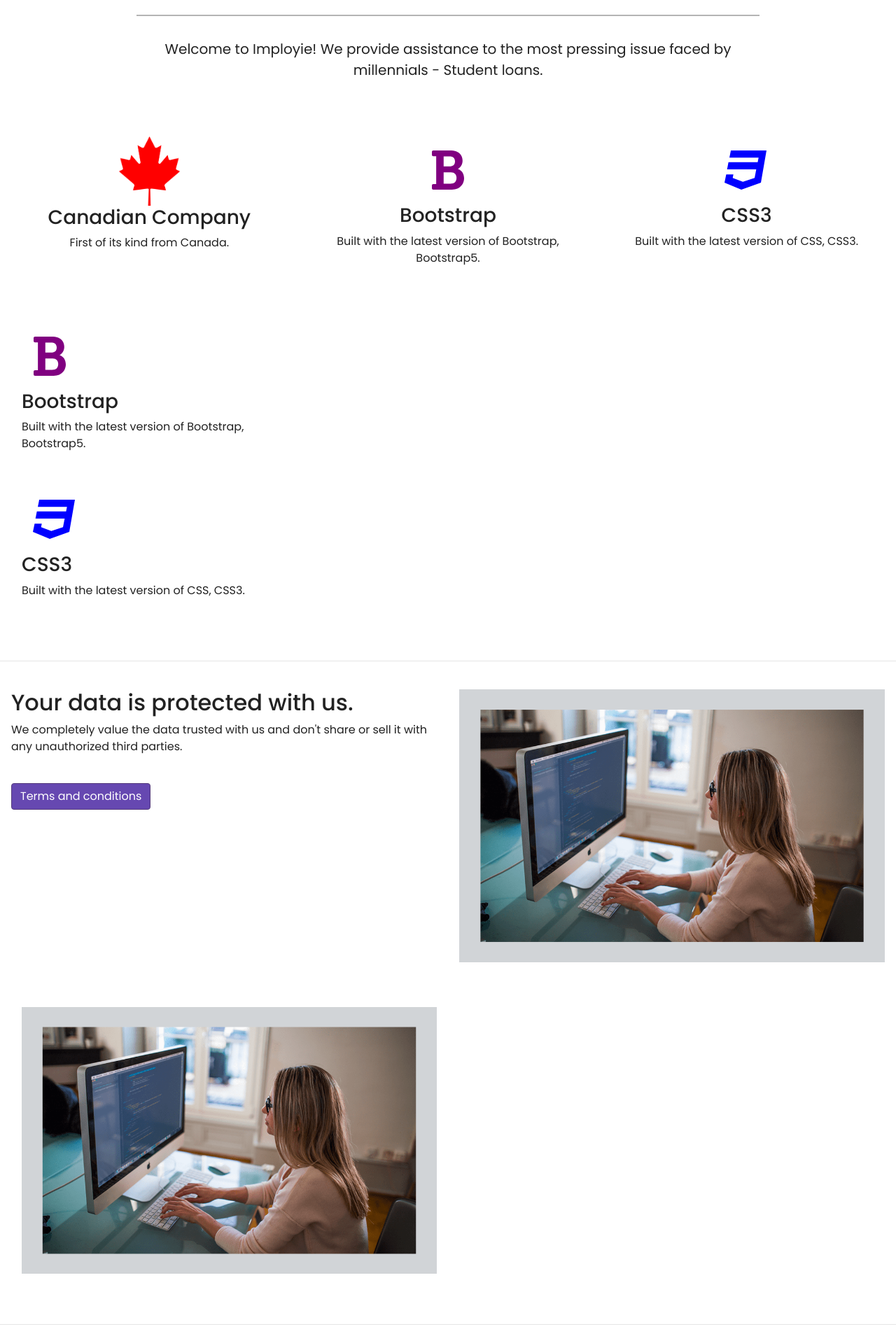
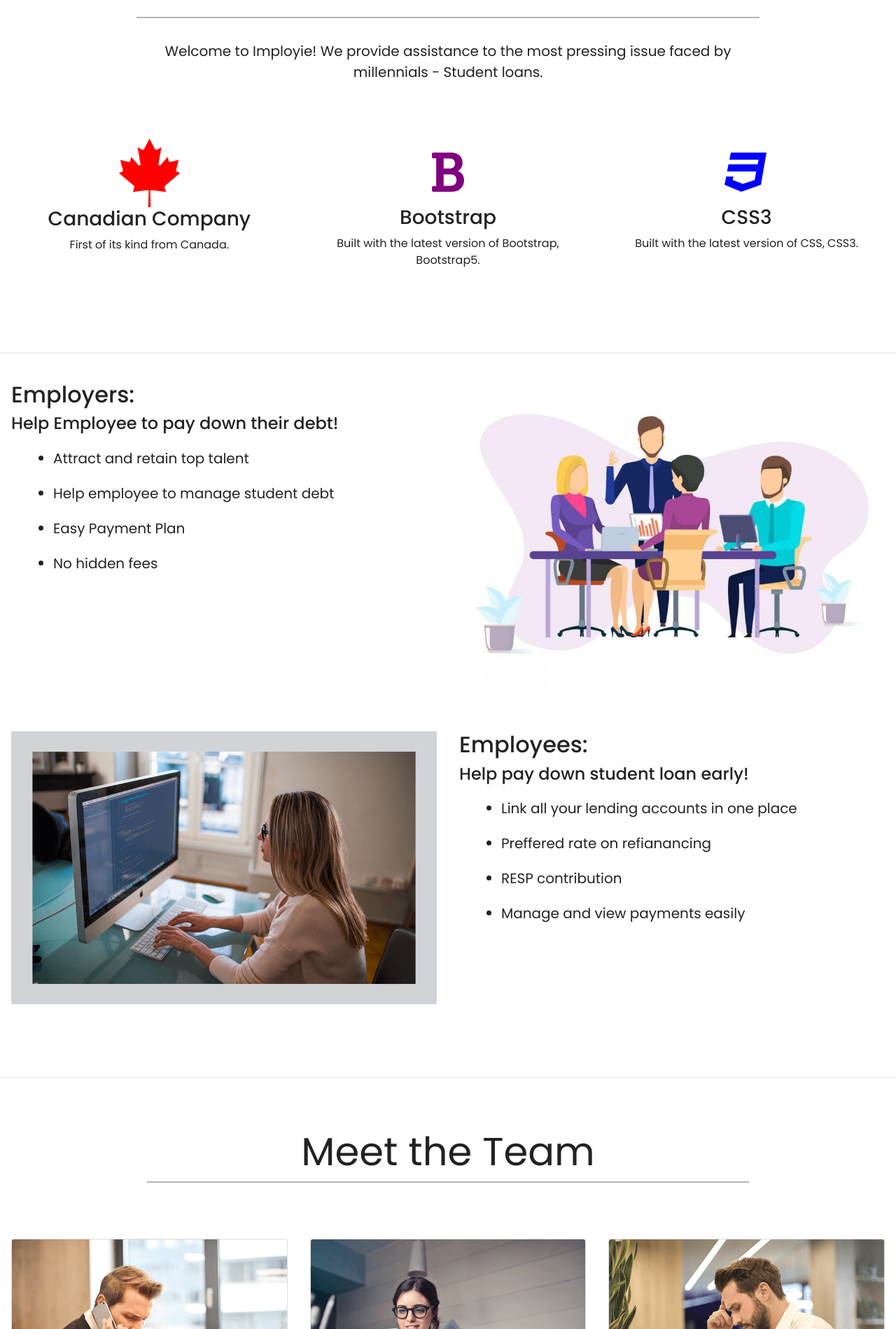
Before and after one commit to Kartik-Sangwan/Buddhi, a Flask app: page / in a window 1280 px wide. Shown: the part 1252-3151 px from the top of the page at 70% size. Run offline with Flask 2, Linux system fonts and the light colour scheme; some libraries are stand-ins or nearby versions.

Commit message:
Front Page Completed

```diff
--- a/flask_login/main/static/Stylesheets/style.css
+++ b/flask_login/main/static/Stylesheets/style.css
@@ -72,6 +72,11 @@ body {
   width: 95%;
   margin-top: 0.3rem;
   margin-bottom: 1rem;
+}
+
+li {
+  margin: 20px;
+  font-size: 20px;
 }
 
 .fa-code {
@@ -169,12 +174,13 @@ hr.light-100 {
   max-height: 100%;
 }
 
-
 /*---Media Queries --*/
 
 @media (max-width: 992px) {
+  body {
     font-size: 4rem;
     padding: 2rem;
+  }
 }
 
 @media (max-width: 768px) {
@@ -216,7 +222,6 @@ hr.light-100 {
   }
 }
 
-
 /*---Firefox Bug Fix --*/
 
 .carousel-item {
@@ -226,7 +231,6 @@ hr.light-100 {
   -webkit-backface-visibility: visible;
   backface-visibility: visible;
 }
-
 
 /*--- Fixed Background Image --*/
 
@@ -261,13 +265,11 @@ figure {
   will-change: transform;
 }
 
-
 /*--- Bootstrap Padding Fix --*/
 
 [class*="col-"] {
   padding: 1rem;
 }
-
 
 /*
 Extra small (xs) devices (portrait phones, less than 576px)
--- a/flask_login/main/templates/index.html
+++ b/flask_login/main/templates/index.html
@@ -28,13 +28,11 @@
                         <a class="nav-link" href="#">Home</a>
                     </li>
                     <li class="nav-item">
-                        <a class="nav-link" href="{{ url_for('about') }}">About</a>
+                        <a class="nav-link" href="#team-section">Team</a>
                     </li>
+
                     <li class="nav-item">
-                        <a class="nav-link" href="#">Team</a>
-                    </li>
-                    <li class="nav-item">
-                        <a class="nav-link" href="#">Service</a>
+                        <a class="nav-link" href="#connect">Connect</a>
                     </li>
                     <li class="nav-item">
                         <a class="nav-link" href="{{ url_for('login') }}">Login</a>
@@ -67,15 +65,17 @@
                 <div class="carousel-caption">
                     <!-- <h1 class="display-2"></h1> -->
                     <h3>Give your employees the gift of student loan assistance by choosing Employie.</h3>
+                    <button type="button" class="btn btn-outline-light btn-lg">DEMO</button>
+                    <button type="button" class="btn btn-primary btn-lg">GET STARTED</button>
                 </div>
             </div>
-            <div class="carousel-item">
+            <!-- <div class="carousel-item">
                 <img src="../static/img/background3.png" alt="" />
+            </div> -->
         </div>
-        </div>
-        <div class="carousel-item">
+        <!-- <div class="carousel-item">
             <img src="../static/img/background3.png" alt="" />
-        </div>
+        </div> -->
     </div>
     </div>
 
@@ -131,7 +131,7 @@
                 <p>Built with the latest version of CSS, CSS3.</p>
             </div>
         </div>
-        <div class="col-xs-12 col-sm-6 col-md-4">
+        <!-- <div class="col-xs-12 col-sm-6 col-md-4">
             <i class="fas fa-bold"></i>
             <h3>Bootstrap</h3>
             <p>Built with the latest version of Bootstrap, Bootstrap5.</p>
@@ -140,7 +140,7 @@
             <i class="fab fa-css3"></i>
             <h3>CSS3</h3>
             <p>Built with the latest version of CSS, CSS3.</p>
-        </div>
+        </div> -->
     </div>
     <hr class="my-4" />
     </div>
@@ -148,36 +148,53 @@
     <div class="container-fluid padding">
         <div class="row padding">
             <div class="col-lg-6">
-                <h2>Your data is protected with us.</h2>
+                <!-- <h2>Your data is protected with us.</h2>
                 <p>
                     We completely value the data trusted with us and don't share or sell it with any unauthorized third parties.
                 </p>
-                <!-- <p>
-                    Resize the browser window to see the effect. Responsive web design has become more important as the amount of mobile traffic now accounts for more that half of the total internet traffic.
-                </p>
-                <p>
-                    It can also display the web page differently depending on the screen size of viewing device.
-                </p> -->
                 <br />
-                <a href="#" class="btn btn-primary">Terms and conditions</a>
+                <a href="#" class="btn btn-primary">Terms and conditions</a> -->
+                <h2>Employers: <h4>Help Employee to pay down their debt!</h4></h2>
+                <ul>
+                    <li>Attract and retain top talent</li>
+                    <li>Help employee to manage student debt</li>
+                    <li>Easy Payment Plan</li>
+                    <li>No hidden fees</li>
+
+                </ul>
             </div>
+            <div class="col-lg-6">
+                <img src="../static/img/employer.jpg" alt="" class="image-fluid" />
+            </div>
+        </div>
+        <div class="row padding">
             <div class="col-lg-6">
                 <img src="../static/img/desk.png" alt="" class="image-fluid" />
             </div>
+            <div class="col-lg-6">
+                <h2>Employees: <h4>Help pay down student loan early!</h4>
+                </h2>
+                <ul>
+                    <li>Link all your lending accounts in one place</li>
+                    <li>Preffered rate on refianancing</li>
+                    <li>RESP contribution</li>
+                    <li>Manage and view payments easily</li>
+
+                </ul>
             </div>
-        <div class="col-lg-6">
-            <img src="../static/img/desk.png" alt="" class="image-fluid" />
+
         </div>
+
     </div>
     </div>
 
     <hr class="my-4" />
     <!--- Fixed background -->
-    <figure>
+    <!-- <figure>
         <div class="fixed-wrap">
             <div id="fixed"></div>
         </div>
-    </figure>
+    </figure> -->
     <!--- Emoji Section -->
     <!--     <button class="fun" data-toggle="collapse" data-target="#emoji">
       click for fun
@@ -201,6 +218,7 @@
         </div>
     </div> -->
     <!--- Meet the team -->
+    <div id="team-section">
     <div class="container-fluid padding">
         <div class="row welcome text-center">
             <div class="col-12">
@@ -210,6 +228,7 @@
         </div>
     </div>
     <!--- Cards -->
+
         <div class="container-fluid padding">
             <div class="row padding">
                 <div class="col-md-4">
@@ -217,10 +236,11 @@
                         <img class="card-img-top" src="../static/img/team1.png" alt="" />
                         <div class="card-body">
                             <h4 class="card-title">
-                            John Doe
+                                Rishab
                             </h4>
                             <p>
-                            John is an internet enterpreneur with almost 20 years of experience.
+                                Rishab is a post-grad student completing his masters in
+                                Finance and sth. He work for this company also.
                             </p>
                             <a href="#" class="btn btn-outline-secondary">See Profile</a>
                         </div>
@@ -231,10 +251,10 @@
                         <img class="card-img-top" src="../static/img/team2.png" alt="" />
                         <div class="card-body">
                             <h4 class="card-title">
-                            Mary Jo
+                                Kartik
                             </h4>
                             <p>
-                            Joe is an designer with almost 10years of digital design experience.
+                                Undergraduate Computer Science student at University of Toronto.
                             </p>
                             <a href="#" class="btn btn-outline-secondary">See Profile</a>
                         </div>
@@ -245,10 +265,10 @@
                         <img class="card-img-top" src="../static/img/team3.png" alt="" />
                         <div class="card-body">
                             <h4 class="card-title">
-                            Phil Ho
+                                Aditya
                             </h4>
                             <p>
-                            Phil is a developer with almost 5years of development experience.
+                                Undergraduate Computer Science student at University Of Toronto.
                             </p>
                             <a href="#" class="btn btn-outline-secondary">See Profile</a>
                         </div>
@@ -256,8 +276,10 @@
                 </div>
             </div>
         </div>
+    </div>
+
     <!--- Two Column Section -->
-    <div class="container-fluid">
+    <!-- <div class="container-fluid">
         <div class="row padding">
             <div class="col-lg-6">
                 <h2>Our Philosophy</h2>
@@ -275,8 +297,9 @@
             </div>
         </div>
         <hr class="my-4" />
-    </div>
+    </div> -->
     <!--- Connect -->
+    <div id="connect">
         <div class="container-fluid padding">
             <div class="row text-center">
                 <div class="col-12">
@@ -291,6 +314,8 @@
                 </div>
             </div>
         </div>
+    </div>
+
     <!--- Footer -->
     <footer>
         <div class="container-fluid padding">
@@ -306,24 +331,23 @@
                 <div class="col-md-4">
                     <br />
                     <br />
+                    <br />
+                    <br />
+                    <br />
+                    <br />
+                    <br />
+                    <br />
+
                     <hr class="light" />
                     <p>Our Hours</p>
                     <p>Monday-Friday: 9:00am - 5:00pm</p>
                     <p>Saturday: 10:00am - 4:00pm</p>
                     <p>Sunday: Closed</p>
                 </div>
-                <div class="col-md-4">
-                    <br />
-                    <br />
-                    <hr class="light" />
-                    <p>Our Hours</p>
-                    <p>Monday-Friday: 9:00am - 5:00pm</p>
-                    <p>Saturday: 10:00am - 4:00pm</p>
-                    <p>Sunday: Closed</p>
-                </div>
+
                 <div class="col-12">
                     <hr class="light-100" />
-                    <h5>&copy; yoyoycopyright</h5>
+                    <h5>&copy; Imployiecopyright2020</h5>
                 </div>
             </div>
         </div>
```
Also changed, not shown: flask_login/main/static/main.css (+4 -14 lines), flask_login/main/static/img/employer.jpg (added). Lines whose indentation alone changed are shown as unchanged.
